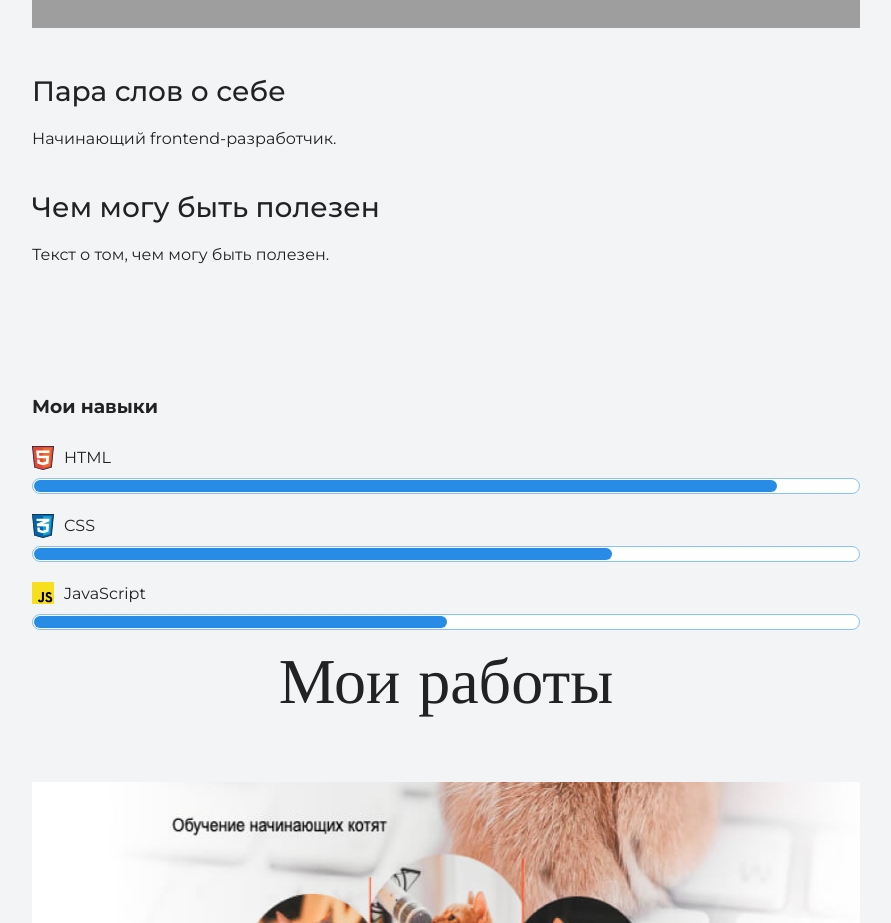
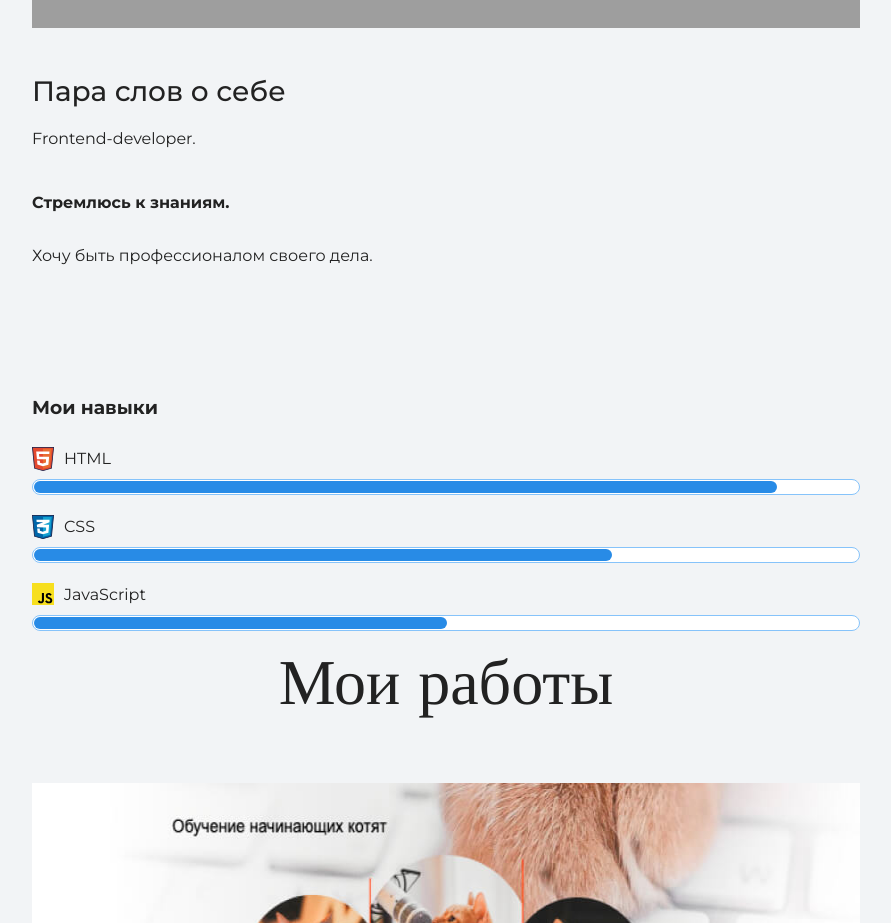
Before and after one commit to ADAM07/kham, a plain HTML site: page index.html in a window 1280 px wide. Shown: the part 1680-2603 px from the top of the page, without its empty margins (194-1085 px from the left). Drawn offline with nearby package versions, Linux system fonts and the light colour scheme; grey boxes are pictures that could not be loaded.

Commit message:
Изменили информацию о себе

```diff
--- a/index.html
+++ b/index.html
@@ -27,9 +27,9 @@
     </figure>
     <div class="container">
       <h3>Пара слов о себе</h3>
-      <p>Начинающий frontend-разработчик.</p>
-      <h3>Чем могу быть полезен</h3>
-      <p>Текст о том, чем могу быть полезен.</p>
+      <p>Frontend-developer.</p>
+      <h4>Стремлюсь к знаниям.</h4>
+      <p>Хочу быть профессионалом своего дела.</p>
   </div>
     </section>
   <div class="skills">
```
